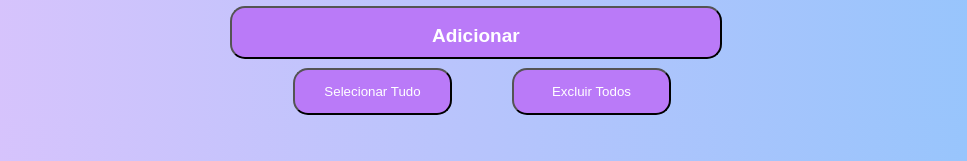
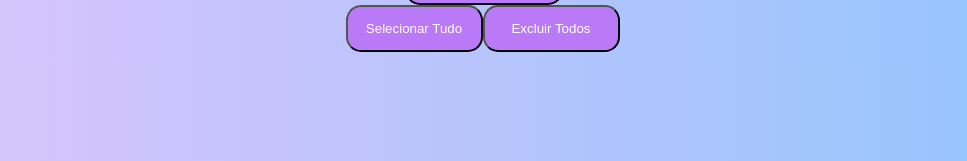
Before and after one commit to priguis/Projeto-To-do-List, a plain HTML site: page index.html in a window 1280 px wide. Shown: the part 238-399 px from the top of the page, without its empty margins (156-1123 px from the left). Drawn offline with Linux system fonts and the light colour scheme.

Commit message:
comentei códigos desnecessários

```diff
--- a/css/style.css
+++ b/css/style.css
@@ -4,6 +4,12 @@ Cores #e0c3fc, #8ec5fc, #ba7af8 <--- */
  body {
     background-image: linear-gradient(to right, #e0c3fc, #8ec5fc);
     font-family: 'Open Sans', sans-serif;
+ }
+ .container {
+    display: flex;
+    flex-direction: column;
+    justify-content: center;
+    align-items: center;
  }
 
  .titulo {
@@ -98,7 +104,7 @@ span {
     width: 159px;
     border-radius: 15px;
 }
-@media (min-width: 520px){
+/* @media (min-width: 520px){
   .container {
     display: flex;
     flex-direction: column;
@@ -116,9 +122,9 @@ span {
     margin-left: 1px;
  }
 
-}
+} */
 
-@media (min-width: 425px){
+/* @media (min-width: 425px){
     .container {
         display: flex;
         flex-direction: column;
@@ -132,10 +138,10 @@ span {
             color: white;
             font-size: 16px;
             margin-left: 66px;
-}
+} */
 
 
-@media (min-width: 768px){
+@media (min-width: 767px max-height: 1049px){
 
     .container {
         display: flex;
@@ -185,7 +191,7 @@ span {
         padding: 0 3px;
     }
 }
-@media (min-width: 1049px) {
+/* @media (min-width: 1049px) {
 
     .botao {
     background-color: #ba7af8;
@@ -211,7 +217,7 @@ span {
     #novaTarefa {
         background-color: white;
         width: 500px;
-        /* height: 100px; */
+        height: 100px;
         margin: 0 5px;
         border: 1px solid #dcdcdc;
     }
@@ -219,11 +225,11 @@ span {
     padding: 0 3px;
     margin-left: 4px;
     /* justify-content: space-evenly; */
-    height: 43px;
+    /* height: 43px;
     width: 498px;
-    }
+    } */
 
-}
+/* } */
 /* @media (min-width: 1440px) {
 
     .botao {
```
